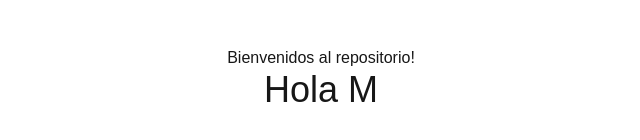
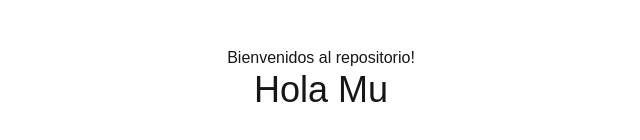
Before and after one commit to alvaroagu/red-networking-frontend, a Next.js app: page / in a window 1280 px wide. Shown: the part 322-462 px from the top of the page, without its empty margins (319-959 px from the left). Built offline with nearby package versions, Linux system fonts and the light colour scheme.

Commit message:
u agregada por Sebastian

```diff
--- a/src/pages/index.tsx
+++ b/src/pages/index.tsx
@@ -16,7 +16,7 @@ export default function Home() {
     <div className="flex flex-col items-center justify-center min-h-screen">
       <main className="grid grid-cols-1 place-items-center h-full">
         <h2 className="">Bienvenidos al repositorio!</h2>
-        {<h1 className="text-4xl">Hola M</h1>}
+        {<h1 className="text-4xl">Hola Mu</h1>}
         <h1 className="text-4xl"></h1>
       </main>
     </div>
```
